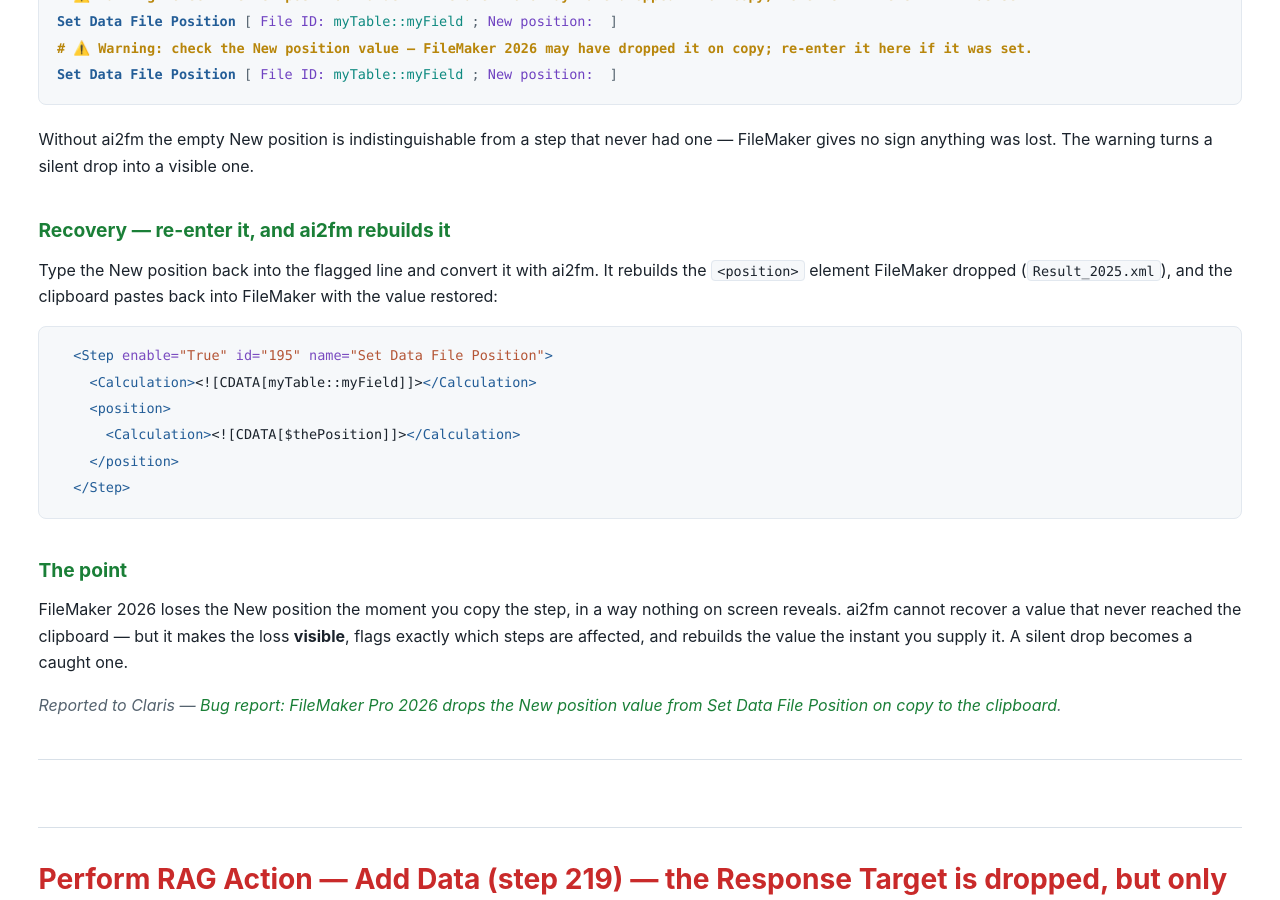
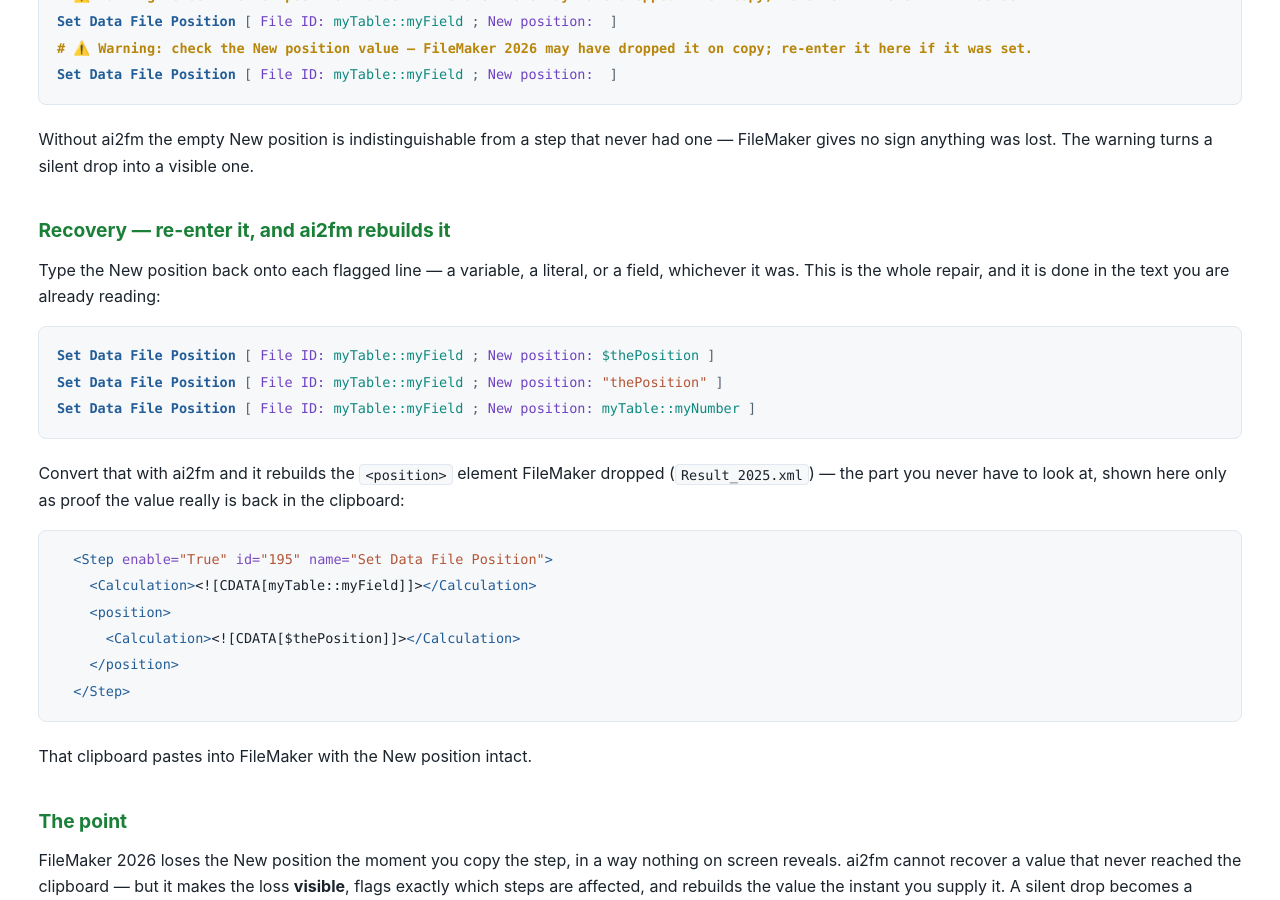
Before and after one commit to AxelarEU/ai2fm-community, a Jekyll site: the page built from claris_bugs/claris_clipboard_bugs.md, in a window 1280 px wide and 900 px high, scrolled down 8966 px. Built offline with Jekyll 4.4.1, drawn with Linux system fonts in a browser that asks for light colours.

Commit message:
195 recovery: show the recovered .fmscript the user actually types, before the XML

````diff
--- a/claris_bugs/claris_clipboard_bugs.md
+++ b/claris_bugs/claris_clipboard_bugs.md
@@ -314,7 +314,15 @@
 
 ### Recovery — re-enter it, and ai2fm rebuilds it
 
-Type the New position back into the flagged line and convert it with ai2fm. It rebuilds the `<position>` element FileMaker dropped (`Result_2025.xml`), and the clipboard pastes back into FileMaker with the value restored:
+Type the New position back onto each flagged line — a variable, a literal, or a field, whichever it was. This is the whole repair, and it is done in the text you are already reading:
+
+```fmscript
+Set Data File Position [ File ID: myTable::myField ; New position: $thePosition ]
+Set Data File Position [ File ID: myTable::myField ; New position: "thePosition" ]
+Set Data File Position [ File ID: myTable::myField ; New position: myTable::myNumber ]
+```
+
+Convert that with ai2fm and it rebuilds the `<position>` element FileMaker dropped (`Result_2025.xml`) — the part you never have to look at, shown here only as proof the value really is back in the clipboard:
 
 ```xml
   <Step enable="True" id="195" name="Set Data File Position">
@@ -324,6 +332,8 @@
     </position>
   </Step>
 ```
+
+That clipboard pastes into FileMaker with the New position intact.
 
 ### The point
 
````
